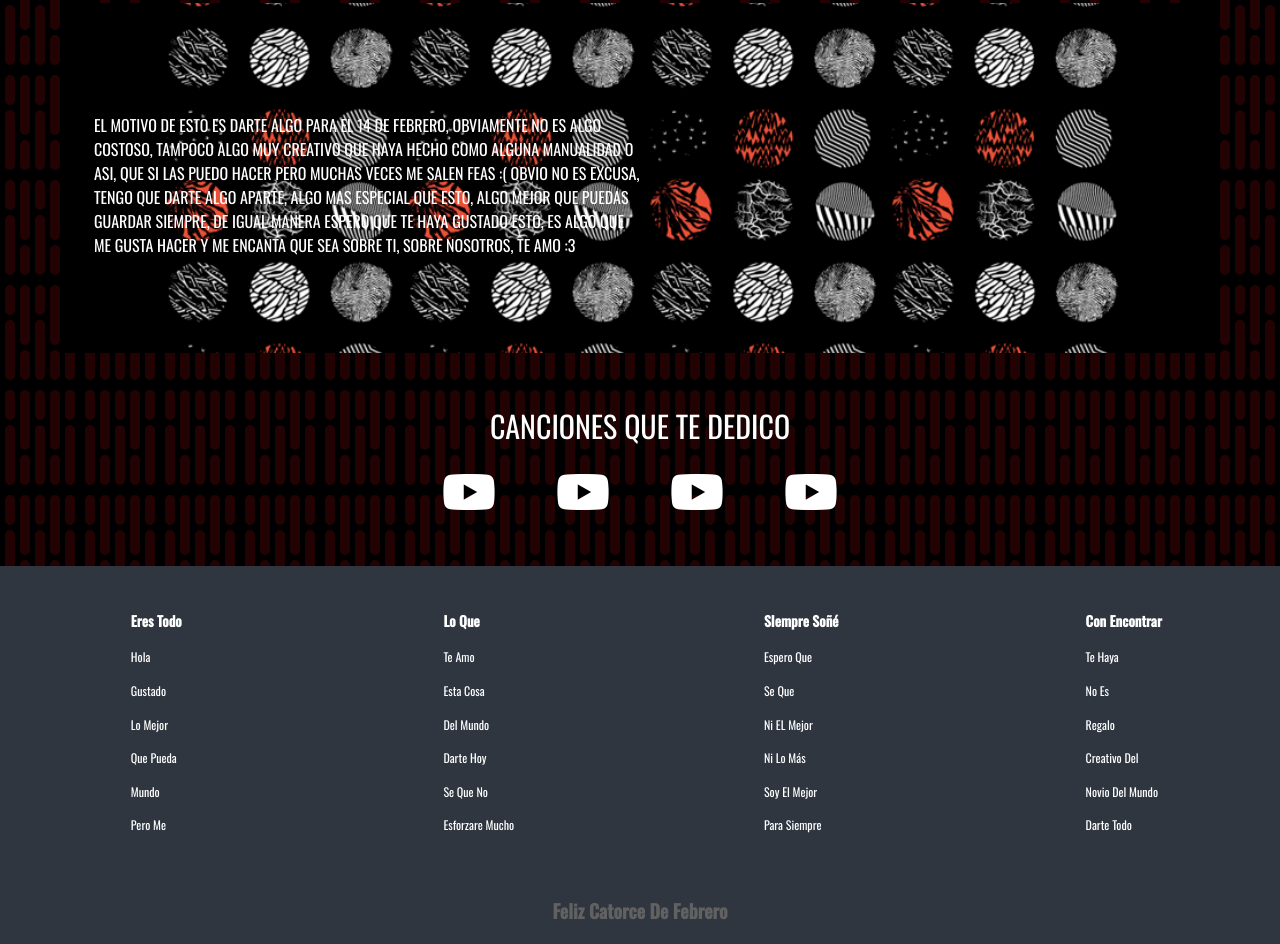
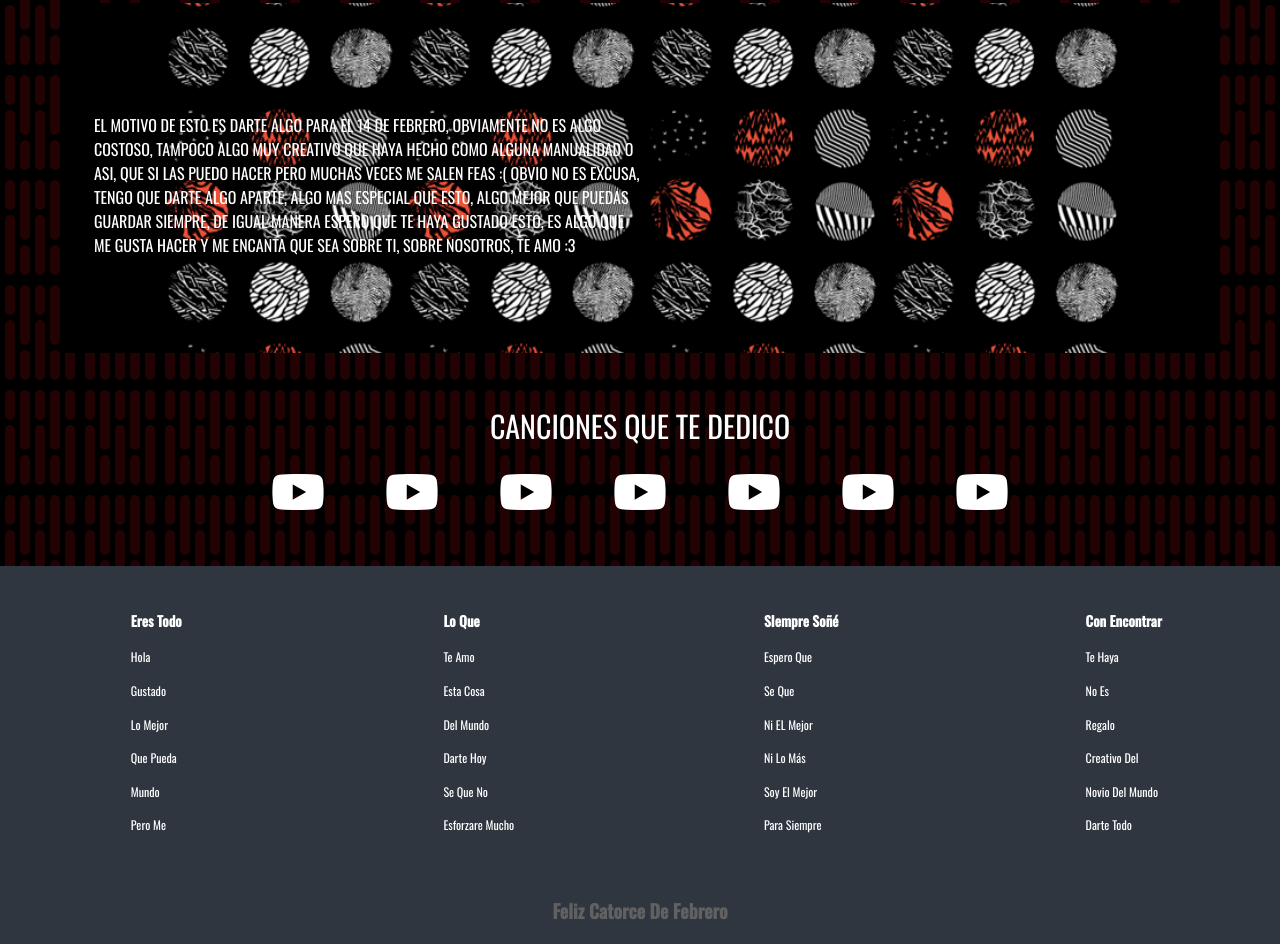
Before and after one commit to Ivancho23/Feliz-Catorce, a plain HTML site: page index.html in a window 1280 px wide. Shown: the part 2345-3289 px from the top of the page. Drawn offline with nearby package versions, Linux system fonts and the light colour scheme.

Commit message:
Update index.html

```diff
--- a/index.html
+++ b/index.html
@@ -173,6 +173,15 @@
         <a href="https://youtu.be/JuFJ2e_4nF8">
           <i class="fab fa-youtube"></i>
         </a>
+         <a href="https://youtu.be/ImZ5uJBD7Ww">
+          <i class="fab fa-youtube"></i>
+        </a>
+         <a href="https://youtu.be/NNoAJ1RYLVs">
+          <i class="fab fa-youtube"></i>
+        </a>
+         <a href="https://r4---sn-9gv7ened.googlevideo.com/videoplayback?expire=1613264921&ei=uSMoYLmSNtiJssUPsoSpiAw&ip=116.58.236.37&id=o-AO0EERqVRtBYzkQfD6aWflW2CGVkJboS32zrd1Vi_DOg&itag=18&source=youtube&requiressl=yes&pcm2=no&vprv=1&mime=video%2Fmp4&ns=nUvDRBuABC5OBQnN27LkvL0F&gir=yes&clen=15388019&ratebypass=yes&dur=234.707&lmt=1577792308049617&fvip=4&c=WEB&txp=5531432&n=j4Lwd3udkA_AZt6k-8&sparams=expire%2Cei%2Cip%2Cid%2Citag%2Csource%2Crequiressl%2Cpcm2%2Cvprv%2Cmime%2Cns%2Cgir%2Cclen%2Cratebypass%2Cdur%2Clmt&sig=AOq0QJ8wRQIgZ3JyfcbqqocdoUg7g93xZaGOxYvnw7DAU92EH93un20CIQDlkZwtilEReGexEcyv3m7Ck8sicimHayb94b-CG5AnAg%3D%3D&rm=sn-j5u-33jl7e,sn-npos77z&req_id=6566fa5ddaf9a3ee&redirect_counter=2&cms_redirect=yes&ipbypass=yes&mh=Yl&mip=2806:105e:a:158c:e075:4d2c:dddb:d643&mm=29&mn=sn-9gv7ened&ms=rdu&mt=1613242849&mv=m&mvi=4&pl=48&usequic=no&lsparams=ipbypass,mh,mip,mm,mn,ms,mv,mvi,pl,usequic&lsig=AG3C_xAwRgIhAN8r5ctYV2_M-YSccqdimuwzA9JvfH0Nv8M9MjQgQNqcAiEA_yczsFwUwqvWbaZQc7lf6Ms5HfoPN5czHR6y1L-7--A%3D">
+          <i class="fab fa-youtube"></i>
+        </a>
       </div>
     </section>
   </div>
```
